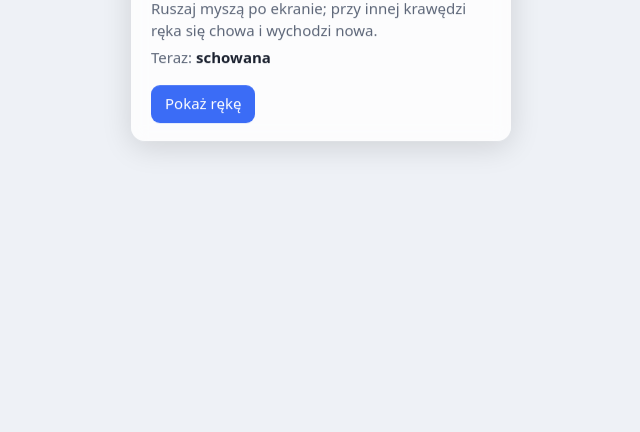
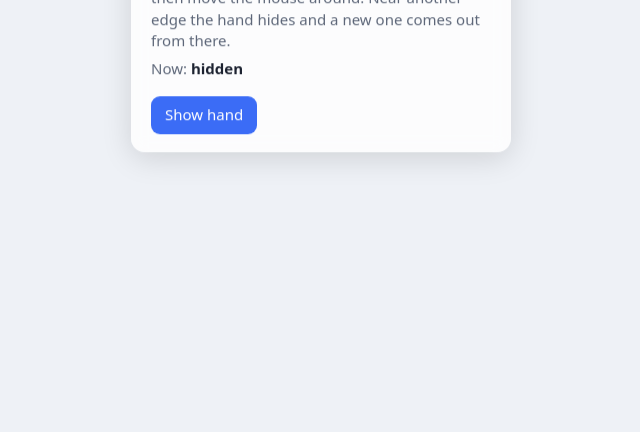
Before and after one commit to RafalFilipek/ultra-pointer, an Electron app: page demo/index.html in a window 760 px wide. Shown: the part 368-800 px from the top of the page, without its empty margins (59-699 px from the left). Drawn offline with Linux system fonts and the light colour scheme.

Commit message:
Rewrite README in English and document releases
Co-Authored-By: Claude Opus 5.5 <noreply@anthropic.com>
Claude-Session: https://claude.ai/code/session_01MUjd4dwNQcqEucZEe6K287

```diff
--- a/demo/index.html
+++ b/demo/index.html
@@ -1,5 +1,5 @@
 <!doctype html>
-<html lang="pl">
+<html lang="en">
 <head>
 <meta charset="utf-8">
 <meta name="viewport" content="width=device-width, initial-scale=1">
@@ -24,16 +24,16 @@
 <canvas id="c"></canvas>
 <div class="panel">
   <h1>Ultra Pointer</h1>
-  <p>Wciśnij <kbd>H</kbd> (albo przycisk), żeby wysunąć rękę. Ruszaj myszą po ekranie; przy innej krawędzi ręka się chowa i wychodzi nowa.</p>
-  <p>Teraz: <span id="style">schowana</span></p>
-  <button id="toggle">Pokaż rękę</button>
+  <p>Press <kbd>H</kbd> (or the button) to bring out the hand, then move the mouse around. Near another edge the hand hides and a new one comes out from there.</p>
+  <p>Now: <span id="style">hidden</span></p>
+  <button id="toggle">Show hand</button>
 </div>
 <script src="../renderer/sprites.js"></script>
 <script src="../renderer/hand-engine.js"></script>
 <script>
   const engine = new HandEngine(document.getElementById('c'), { spriteBase: '../assets/sprites/' });
   const btn = document.getElementById('toggle'), label = document.getElementById('style');
-  const sync = () => { btn.textContent = engine.active ? 'Schowaj rękę' : 'Pokaż rękę'; if (!engine.active) label.textContent = 'schowana'; };
+  const sync = () => { btn.textContent = engine.active ? 'Hide hand' : 'Show hand'; if (!engine.active) label.textContent = 'hidden'; };
   engine.onStyleChange = (s) => { label.textContent = s.name; };
   const move = (e) => engine.setCursor(e.clientX, e.clientY);
   addEventListener('pointermove', move);
```
Also changed, not shown: README.md.
